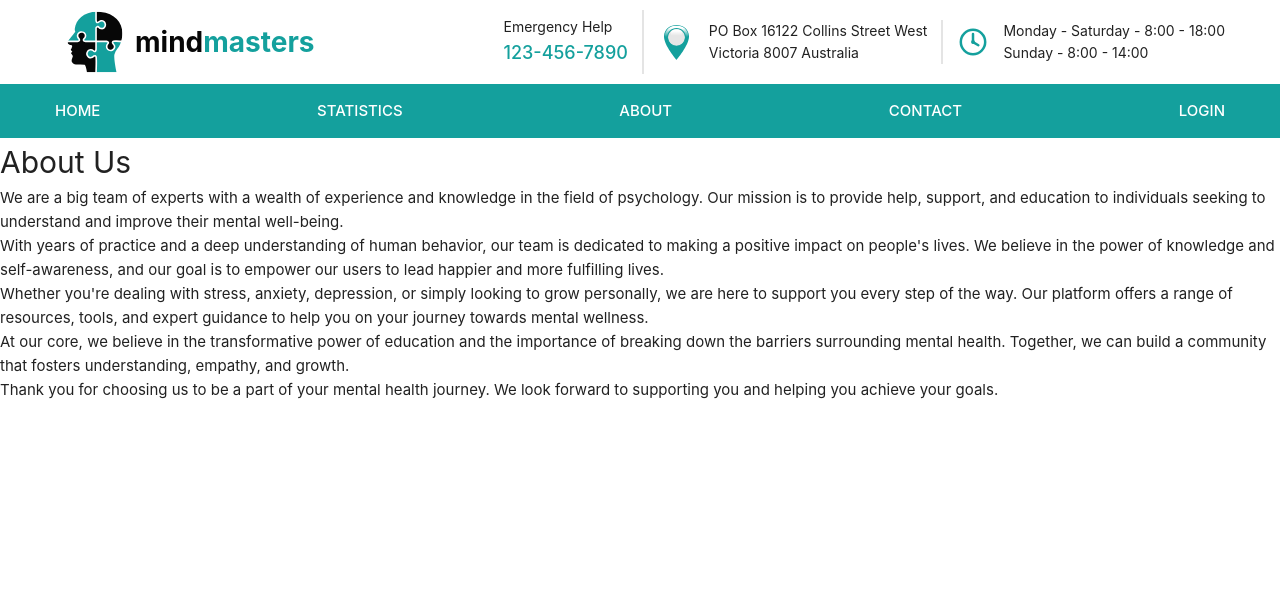
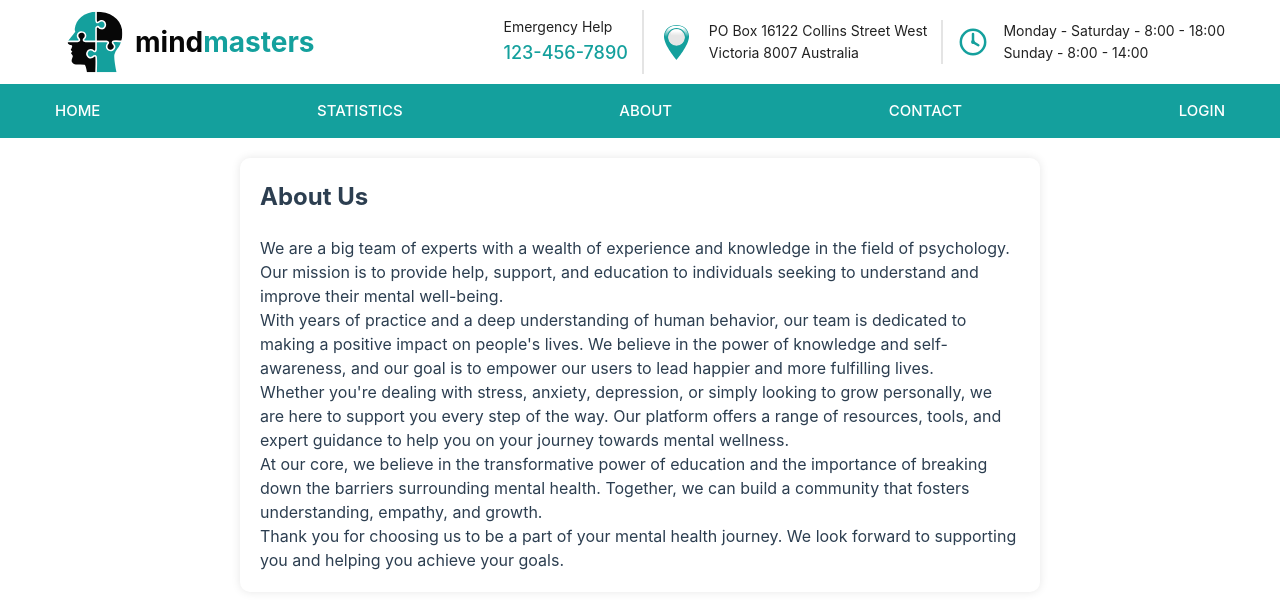
Before and after one commit to Feralwater/CogniLearn, a Vue app: page /about in a window 1280 px wide. Shown: the top 608 px of the page. Built offline with nearby package versions, Linux system fonts and the light colour scheme.

Commit message:
add styles to about page

```diff
--- /dev/null
+++ b/src/views/AboutView/AboutView.css
@@ -0,0 +1,21 @@
+.heading {
+  color: var(--vt-c-text-light-1);
+  font-size: 24px;
+  font-weight: 700;
+  margin-bottom: 20px;
+}
+
+.container {
+  max-width: 800px;
+  margin: 20px auto;
+  padding: 20px;
+  background-color: var(--vt-c-text-dark-1);
+  box-shadow: 0 0 10px rgba(0, 0, 0, 0.1);
+  border-radius: 10px;
+}
+
+.paragraph {
+  color: var(--vt-c-indigo);
+  font-size: 16px;
+  line-height: 1.5;
+}
--- a/src/views/AboutView/AboutView.vue
+++ b/src/views/AboutView/AboutView.vue
@@ -1,20 +1,27 @@
 <template>
-  <div>
-    <h1>About Us</h1>
-    <p>
-      We are a big team of experts with a wealth of experience and knowledge in the field of psychology. Our mission is to provide help, support, and education to individuals seeking to understand and improve their mental well-being.
+  <div class="container">
+    <h1 class="heading">About Us</h1>
+    <p class="paragraph">
+      We are a big team of experts with a wealth of experience and knowledge in the field of psychology. Our mission is
+      to provide help, support, and education to individuals seeking to understand and improve their mental well-being.
     </p>
-    <p>
-      With years of practice and a deep understanding of human behavior, our team is dedicated to making a positive impact on people's lives. We believe in the power of knowledge and self-awareness, and our goal is to empower our users to lead happier and more fulfilling lives.
+    <p class="paragraph" >
+      With years of practice and a deep understanding of human behavior, our team is dedicated to making a positive
+      impact on people's lives. We believe in the power of knowledge and self-awareness, and our goal is to empower our
+      users to lead happier and more fulfilling lives.
     </p>
-    <p>
-      Whether you're dealing with stress, anxiety, depression, or simply looking to grow personally, we are here to support you every step of the way. Our platform offers a range of resources, tools, and expert guidance to help you on your journey towards mental wellness.
+    <p class="paragraph" >
+      Whether you're dealing with stress, anxiety, depression, or simply looking to grow personally, we are here to
+      support you every step of the way. Our platform offers a range of resources, tools, and expert guidance to help
+      you on your journey towards mental wellness.
     </p>
-    <p>
-      At our core, we believe in the transformative power of education and the importance of breaking down the barriers surrounding mental health. Together, we can build a community that fosters understanding, empathy, and growth.
+    <p class="paragraph" >
+      At our core, we believe in the transformative power of education and the importance of breaking down the barriers
+      surrounding mental health. Together, we can build a community that fosters understanding, empathy, and growth.
     </p>
-    <p>
-      Thank you for choosing us to be a part of your mental health journey. We look forward to supporting you and helping you achieve your goals.
+    <p class="paragraph" >
+      Thank you for choosing us to be a part of your mental health journey. We look forward to supporting you and
+      helping you achieve your goals.
     </p>
   </div>
 </template>
@@ -22,3 +29,7 @@
 <script>
 export default {};
 </script>
+
+<style scoped>
+@import "./AboutView.css";
+</style>
```
